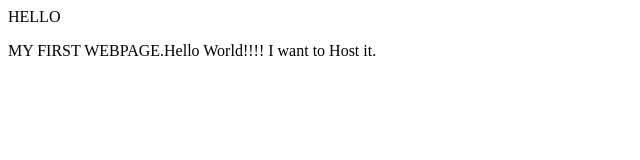
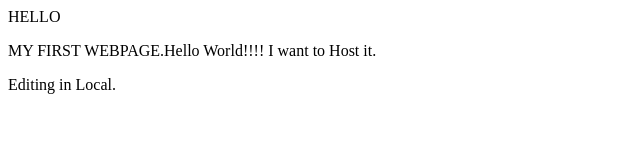
Before and after one commit to OmkarPai2007/OmkarPai2007.github.io, a plain HTML site: page index.html in a window 1280 px wide. Shown: the whole page, without its empty margins (0-640 px from the left). Drawn offline with Linux system fonts and the light colour scheme.

Commit message:
commit from local

```diff
--- a/index.html
+++ b/index.html
@@ -7,5 +7,6 @@
    <p>
     MY FIRST WEBPAGE.Hello World!!!! I want to Host it.
   </P>
+  Editing in Local.
   </BODY>
 </html>
```
